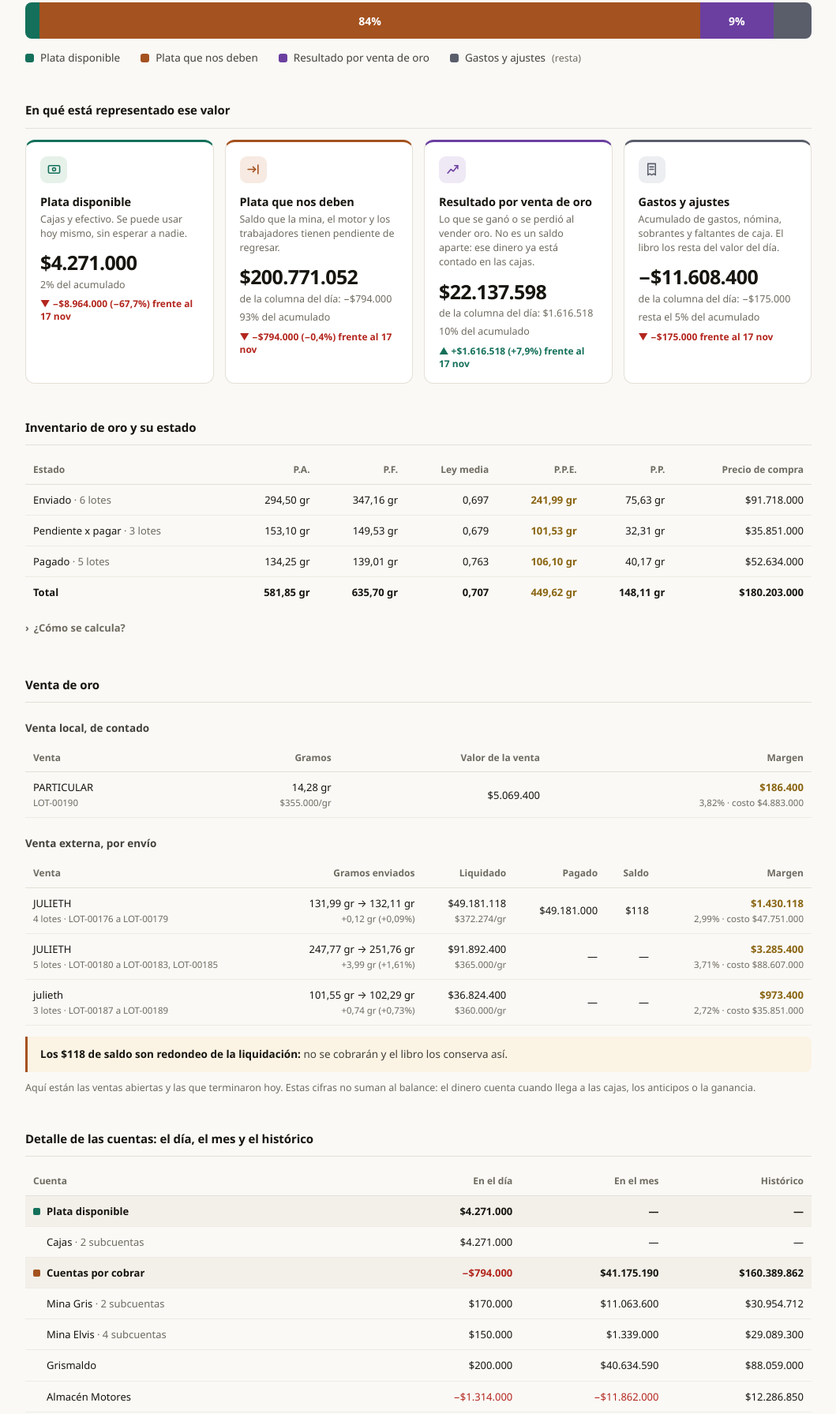
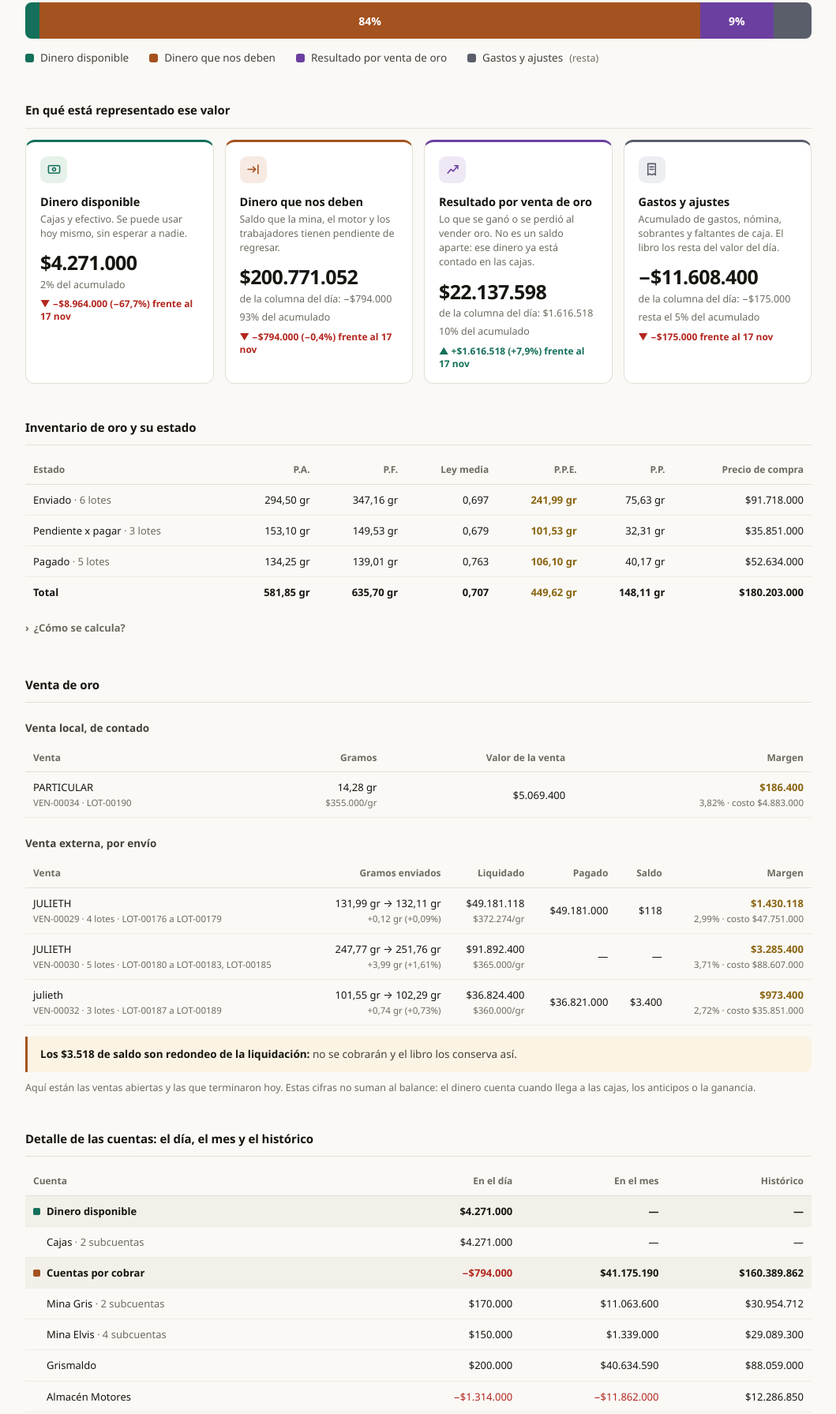
Before and after one commit to NilsonPM/balances-angris, a plain HTML site: page balances/2026/11/balance-2026-11-18.html in a window 1280 px wide. Shown: the part 506-2297 px from the top of the page at 79% size, without its empty margins (110-1169 px from the left). Drawn offline with Linux system fonts and the light colour scheme.

Commit message:
Balance del 18/11/2026

```diff
--- a/balances/2026/11/balance-2026-11-18.html
+++ b/balances/2026/11/balance-2026-11-18.html
@@ -444,11 +444,11 @@ p { margin: 0; }
 
   <div class="barwrap">
     <div class="bar">
-      <div class="seg thin" style="width:1.79%; background:#14705A;" tabindex="0" aria-describedby="rubro-disponible">2%<span class="tip" id="rubro-disponible" role="tooltip" style="left:0.0%;"><span class="tip-ttl"><span class="dot" style="background:#14705A;"></span>Plata disponible</span>
+      <div class="seg thin" style="width:1.79%; background:#14705A;" tabindex="0" aria-describedby="rubro-disponible">2%<span class="tip" id="rubro-disponible" role="tooltip" style="left:0.0%;"><span class="tip-ttl"><span class="dot" style="background:#14705A;"></span>Dinero disponible</span>
 <span class="tip-cifra">$4.271.000 · 2% del acumulado</span>
 <span class="tip-txt">Cajas y efectivo. Se puede usar hoy mismo, sin esperar a nadie.</span>
 <span class="tip-lista"><span>Caja Auxiliar</span><span>$4.271.000</span></span>
-</span></div><div class="seg" style="width:84.08%; background:#A4521F;" tabindex="0" aria-describedby="rubro-nos_deben">84%<span class="tip" id="rubro-nos_deben" role="tooltip" style="left:1.79%;"><span class="tip-ttl"><span class="dot" style="background:#A4521F;"></span>Plata que nos deben</span>
+</span></div><div class="seg" style="width:84.08%; background:#A4521F;" tabindex="0" aria-describedby="rubro-nos_deben">84%<span class="tip" id="rubro-nos_deben" role="tooltip" style="left:1.79%;"><span class="tip-ttl"><span class="dot" style="background:#A4521F;"></span>Dinero que nos deben</span>
 <span class="tip-cifra">$200.771.052 · 93% del acumulado</span>
 <span class="tip-txt">Saldo que la mina, el motor y los trabajadores tienen pendiente de regresar.</span>
 <span class="tip-lista"><span>Grismaldo · General</span><span>$128.893.590</span><span>Mina Gris · General</span><span>$32.298.312</span><span>Mina Elvis · Cuenta vieja (hasta 31/10/2026)</span><span>$28.349.300</span><span>Mina Gris · Anticipos a trabajadores</span><span>$9.890.000</span><span>Mina Elvis · Anticipos a trabajadores</span><span>$890.000</span><span>Almacén Motores · General</span><span>−$889.150</span><span>Mina Elvis · Compras a Motores</span><span>$720.000</span><span>Mina Elvis · General</span><span>$619.000</span></span>
@@ -463,11 +463,11 @@ p { margin: 0; }
 </span></div>
     </div>
     <div class="keys">
-      <span class="key" tabindex="0" aria-describedby="leyenda-disponible"><span class="dot" style="background:#14705A;"></span>Plata disponible<span class="tip" id="leyenda-disponible" role="tooltip"><span class="tip-ttl"><span class="dot" style="background:#14705A;"></span>Plata disponible</span>
+      <span class="key" tabindex="0" aria-describedby="leyenda-disponible"><span class="dot" style="background:#14705A;"></span>Dinero disponible<span class="tip" id="leyenda-disponible" role="tooltip"><span class="tip-ttl"><span class="dot" style="background:#14705A;"></span>Dinero disponible</span>
 <span class="tip-cifra">$4.271.000 · 2% del acumulado</span>
 <span class="tip-txt">Cajas y efectivo. Se puede usar hoy mismo, sin esperar a nadie.</span>
 <span class="tip-lista"><span>Caja Auxiliar</span><span>$4.271.000</span></span>
-</span></span><span class="key" tabindex="0" aria-describedby="leyenda-nos_deben"><span class="dot" style="background:#A4521F;"></span>Plata que nos deben<span class="tip" id="leyenda-nos_deben" role="tooltip"><span class="tip-ttl"><span class="dot" style="background:#A4521F;"></span>Plata que nos deben</span>
+</span></span><span class="key" tabindex="0" aria-describedby="leyenda-nos_deben"><span class="dot" style="background:#A4521F;"></span>Dinero que nos deben<span class="tip" id="leyenda-nos_deben" role="tooltip"><span class="tip-ttl"><span class="dot" style="background:#A4521F;"></span>Dinero que nos deben</span>
 <span class="tip-cifra">$200.771.052 · 93% del acumulado</span>
 <span class="tip-txt">Saldo que la mina, el motor y los trabajadores tienen pendiente de regresar.</span>
 <span class="tip-lista"><span>Grismaldo · General</span><span>$128.893.590</span><span>Mina Gris · General</span><span>$32.298.312</span><span>Mina Elvis · Cuenta vieja (hasta 31/10/2026)</span><span>$28.349.300</span><span>Mina Gris · Anticipos a trabajadores</span><span>$9.890.000</span><span>Mina Elvis · Anticipos a trabajadores</span><span>$890.000</span><span>Almacén Motores · General</span><span>−$889.150</span><span>Mina Elvis · Compras a Motores</span><span>$720.000</span><span>Mina Elvis · General</span><span>$619.000</span></span>
@@ -489,7 +489,7 @@ p { margin: 0; }
     <div class="card" style="border-top-color:#14705A;">
       <div class="ico" style="background:#E6F1EA; color:#14705A;"><svg width="19" height="19" viewBox="0 0 24 24" fill="none" stroke="currentColor" stroke-width="2" stroke-linecap="round" stroke-linejoin="round" aria-hidden="true"><rect x="3" y="6" width="18" height="12" rx="2"/><circle cx="12" cy="12" r="2.5"/></svg>
 </div>
-      <p class="ttl">Plata disponible</p>
+      <p class="ttl">Dinero disponible</p>
       <p class="hint">Cajas y efectivo. Se puede usar hoy mismo, sin esperar a nadie.</p>
       <p class="amt">$4.271.000</p>
 
@@ -500,7 +500,7 @@ p { margin: 0; }
     <div class="card" style="border-top-color:#A4521F;">
       <div class="ico" style="background:#F6EAE2; color:#A4521F;"><svg width="19" height="19" viewBox="0 0 24 24" fill="none" stroke="currentColor" stroke-width="2" stroke-linecap="round" stroke-linejoin="round" aria-hidden="true"><path d="M4 12h12"/><path d="M12 8l4 4-4 4"/><path d="M20 5v14"/></svg>
 </div>
-      <p class="ttl">Plata que nos deben</p>
+      <p class="ttl">Dinero que nos deben</p>
       <p class="hint">Saldo que la mina, el motor y los trabajadores tienen pendiente de regresar.</p>
       <p class="amt">$200.771.052</p>
       <p class="hoy">de la columna del día: −$794.000</p>
@@ -581,7 +581,7 @@ p { margin: 0; }
 
     <tbody>
 
-      <tr><td class="venta">PARTICULAR <span class="lotes">LOT-00190</span></td><td>14,28 gr<span class="sub">$355.000/gr</span></td><td>$5.069.400</td><td class="paso">$186.400<span class="sub">3,82% · costo $4.883.000</span></td></tr>
+      <tr><td class="venta">PARTICULAR <span class="lotes">VEN-00034 · LOT-00190</span></td><td>14,28 gr<span class="sub">$355.000/gr</span></td><td>$5.069.400</td><td class="paso">$186.400<span class="sub">3,82% · costo $4.883.000</span></td></tr>
 
 
     </tbody>
@@ -601,13 +601,13 @@ p { margin: 0; }
 
     <tbody>
 
-      <tr><td class="venta">JULIETH <span class="lotes">4 lotes · LOT-00176 a LOT-00179</span></td><td>131,99 gr → 132,11 gr<span class="sub">+0,12 gr (+0,09%)</span></td><td>$49.181.118<span class="sub">$372.274/gr</span></td><td>$49.181.000</td><td>$118</td><td class="paso">$1.430.118<span class="sub">2,99% · costo $47.751.000</span></td></tr>
+      <tr><td class="venta">JULIETH <span class="lotes">VEN-00029 · 4 lotes · LOT-00176 a LOT-00179</span></td><td>131,99 gr → 132,11 gr<span class="sub">+0,12 gr (+0,09%)</span></td><td>$49.181.118<span class="sub">$372.274/gr</span></td><td>$49.181.000</td><td>$118</td><td class="paso">$1.430.118<span class="sub">2,99% · costo $47.751.000</span></td></tr>
 
 
-      <tr><td class="venta">JULIETH <span class="lotes">5 lotes · LOT-00180 a LOT-00183, LOT-00185</span></td><td>247,77 gr → 251,76 gr<span class="sub">+3,99 gr (+1,61%)</span></td><td>$91.892.400<span class="sub">$365.000/gr</span></td><td>—</td><td>—</td><td class="paso">$3.285.400<span class="sub">3,71% · costo $88.607.000</span></td></tr>
+      <tr><td class="venta">JULIETH <span class="lotes">VEN-00030 · 5 lotes · LOT-00180 a LOT-00183, LOT-00185</span></td><td>247,77 gr → 251,76 gr<span class="sub">+3,99 gr (+1,61%)</span></td><td>$91.892.400<span class="sub">$365.000/gr</span></td><td>—</td><td>—</td><td class="paso">$3.285.400<span class="sub">3,71% · costo $88.607.000</span></td></tr>
 
 
-      <tr><td class="venta">julieth <span class="lotes">3 lotes · LOT-00187 a LOT-00189</span></td><td>101,55 gr → 102,29 gr<span class="sub">+0,74 gr (+0,73%)</span></td><td>$36.824.400<span class="sub">$360.000/gr</span></td><td>—</td><td>—</td><td class="paso">$973.400<span class="sub">2,72% · costo $35.851.000</span></td></tr>
+      <tr><td class="venta">julieth <span class="lotes">VEN-00032 · 3 lotes · LOT-00187 a LOT-00189</span></td><td>101,55 gr → 102,29 gr<span class="sub">+0,74 gr (+0,73%)</span></td><td>$36.824.400<span class="sub">$360.000/gr</span></td><td>$36.821.000</td><td>$3.400</td><td class="paso">$973.400<span class="sub">2,72% · costo $35.851.000</span></td></tr>
 
 
     </tbody>
@@ -618,7 +618,7 @@ p { margin: 0; }
 
 
 
-  <p class="aviso"><b>Los $118 de saldo son redondeo de la liquidación:</b> no se cobrarán y el libro los conserva así.</p>
+  <p class="aviso"><b>Los $3.518 de saldo son redondeo de la liquidación:</b> no se cobrarán y el libro los conserva así.</p>
   <p class="tracenote">Aquí están las ventas abiertas y las que terminaron hoy. Estas cifras no suman al balance: el dinero cuenta cuando llega a las cajas, los anticipos o la ganancia.</p>
 
 
@@ -631,7 +631,7 @@ p { margin: 0; }
 
     <tbody>
 
-      <tr class="fila-grupo"><th scope="rowgroup"><span class="punto" style="background:#14705A;" aria-hidden="true"></span>Plata disponible</th><td>$4.271.000</td><td>—</td><td>—</td></tr>
+      <tr class="fila-grupo"><th scope="rowgroup"><span class="punto" style="background:#14705A;" aria-hidden="true"></span>Dinero disponible</th><td>$4.271.000</td><td>—</td><td>—</td></tr>
 
 
       <tr><td>Cajas <span class="lotes">· 2 subcuentas</span></td><td>$4.271.000</td><td>—</td><td>—</td></tr>
@@ -805,7 +805,7 @@ p { margin: 0; }
     </div>
   </section>
 
-  <div class="keys quien-leyenda"><span class="key"><span class="punto" style="background:#14705A;"></span>Plata disponible</span><span class="key"><span class="punto" style="background:#A4521F;"></span>Plata que nos deben</span><span class="key"><span class="punto" style="background:#1F6F7A;"></span>Plata que debemos</span><span class="key"><span class="punto" style="background:#6B3FA0;"></span>Resultado por venta de oro</span><span class="key"><span class="punto" style="background:#5A5E6B;"></span>Gastos y ajustes</span></div>
+  <div class="keys quien-leyenda"><span class="key"><span class="punto" style="background:#14705A;"></span>Dinero disponible</span><span class="key"><span class="punto" style="background:#A4521F;"></span>Dinero que nos deben</span><span class="key"><span class="punto" style="background:#1F6F7A;"></span>Dinero que debemos</span><span class="key"><span class="punto" style="background:#6B3FA0;"></span>Resultado por venta de oro</span><span class="key"><span class="punto" style="background:#5A5E6B;"></span>Gastos y ajustes</span></div>
   <details class="como"><summary>¿Cómo se lee esta sección?</summary><p class="tracenote">Cada unidad de negocio lleva arriba sus totales por rubro: lo que nos debe, lo que le debemos, lo que hay en caja. Abajo, cada cuenta con quien responde por ella: en «Mes», lo del día y el mes; en «Histórico», lo que la cuenta arrastra. Las cajas y los anticipos solo llevan el saldo del día, así que no tienen mes. La unidad de cada cuenta se elige en el catálogo de cuentas.</p></details>
   <p class="tracenote">Esta sección no suma el balance del día: el oro no tiene responsable.</p>
 
@@ -818,13 +818,13 @@ p { margin: 0; }
       <thead><tr><th scope="col">Lo que se le debe a Julieth</th><th scope="col">Importe</th></tr></thead>
       <tbody>
         <tr><td>Saldo que viene del Excel (al 31/10/2026)</td><td>$294.658.592</td></tr>
-        <tr><td>Entregó plata <span class="tenue">desde el 01/11</span></td><td>$284.403.590</td></tr><tr><td>Cobró un gasto <span class="tenue">desde el 01/11</span></td><td>$482.000</td></tr><tr><td>Recibió oro <span class="tenue">desde el 01/11</span></td><td>−$345.482.300</td></tr><tr><td>Otro cargo <span class="tenue">desde el 01/11</span></td><td>$0</td></tr>
+        <tr><td>Entregó dinero <span class="tenue">desde el 01/11</span></td><td>$284.403.590</td></tr><tr><td>Cobró un gasto <span class="tenue">desde el 01/11</span></td><td>$482.000</td></tr><tr><td>Recibió oro <span class="tenue">desde el 01/11</span></td><td>−$345.482.300</td></tr><tr><td>Otro cargo <span class="tenue">desde el 01/11</span></td><td>$0</td></tr>
       </tbody>
       <tfoot><tr><td>Lo que se le debe al 18/11/2026</td><td>$234.061.882</td></tr></tfoot>
     </table>
   </div>
   <p class="tracenote">Movió hoy: −$36.821.000. De lo que se le debe, en manos de Grismaldo: $39.026.590.</p>
-  <p class="tracenote">Solo informa: no suma al balance del día. Sale del módulo de Julieth; sus anticipos pendientes siguen en su cuenta, en «Plata que debemos».</p>
+  <p class="tracenote">Solo informa: no suma al balance del día. Sale del módulo de Julieth; sus anticipos pendientes siguen en su cuenta, en «Dinero que debemos».</p>
 
 
 
```
Also changed, not shown: balances/2026/11/balance-2026-11-17.html (+12 -12 lines).
